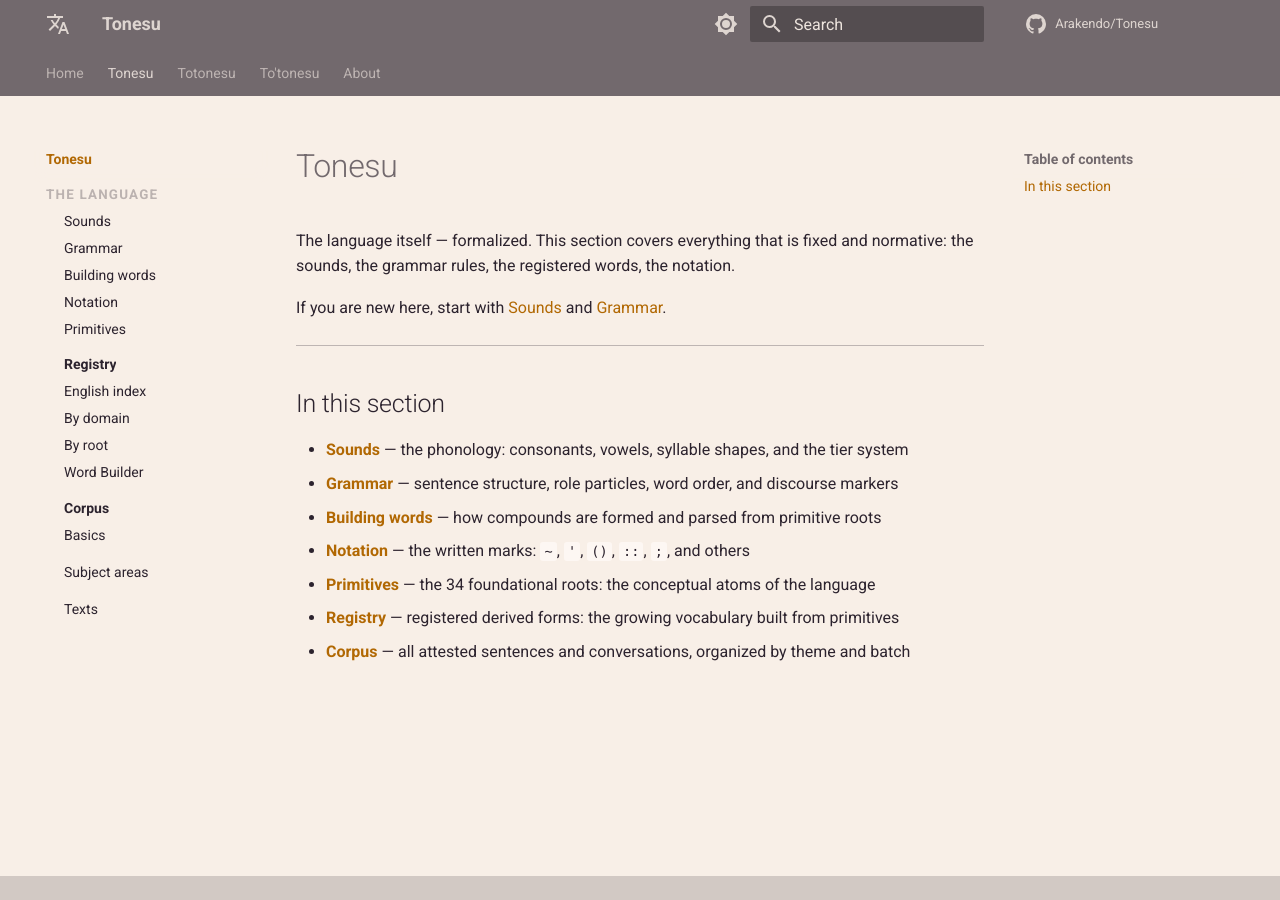
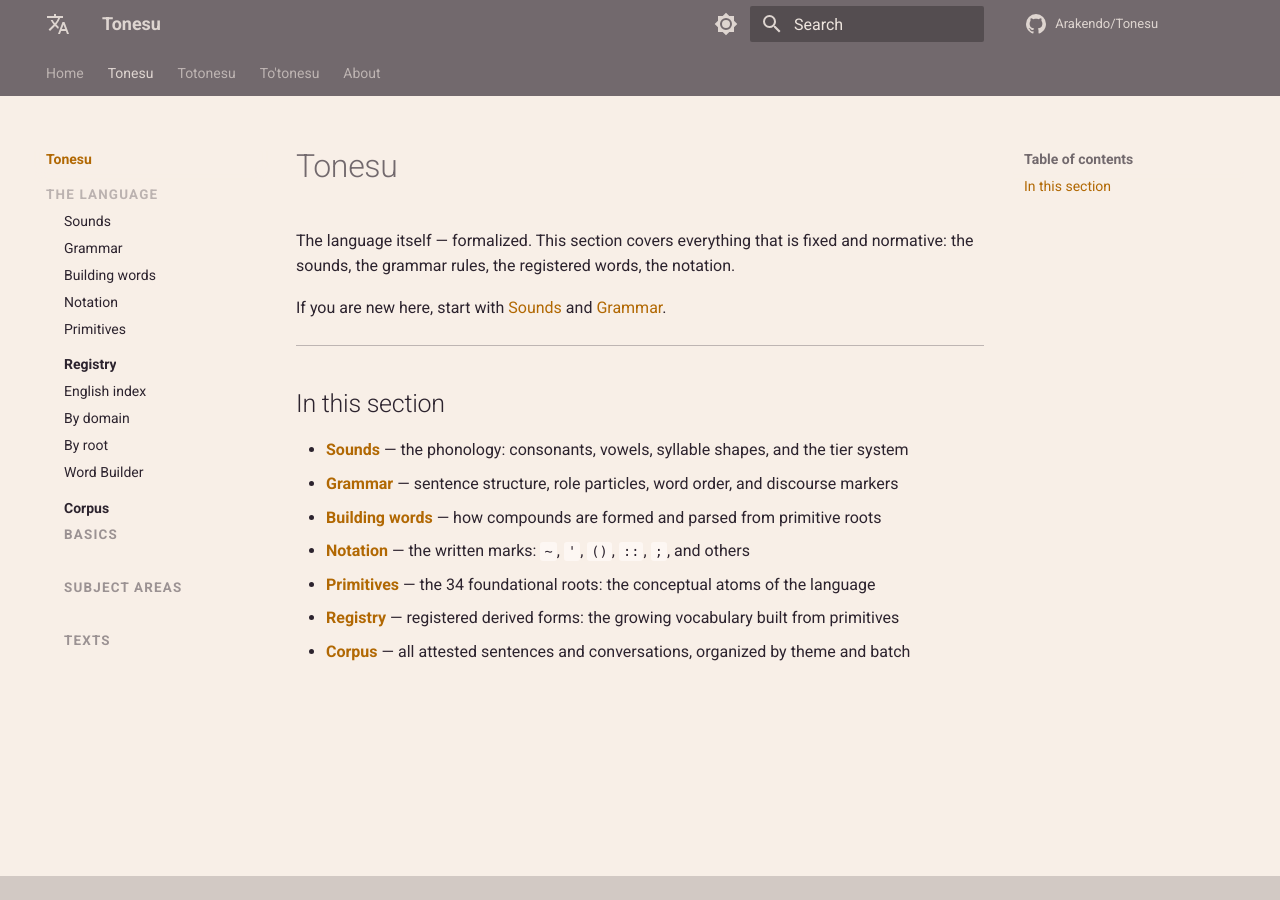
Before and after one commit to Arakendo/Tonesu, an MkDocs documentation site: the page built from www/docs/tonesu/index.md, in a window 1280 px wide. Built offline with MkDocs 1.6.1 and Material for MkDocs 9.7.7, drawn with Linux system fonts in a browser that asks for light colours; comment, search, counter and statistics services are not loaded.

Commit message:
nav CSS: neutralise index-promoted section headers at level 2 (Basics, Subject areas, Texts)

```diff
--- a/www/docs/overrides/css/extra.css
+++ b/www/docs/overrides/css/extra.css
@@ -227,6 +227,37 @@ html .md-typeset__table table {
 
 /* Force label-only sections to stay expanded */
 .md-nav__item--nested > label.md-nav__link ~ .md-nav {
+  display: block !important;
+  max-height: none !important;
+}
+
+/*
+ * navigation.indexes promotes the first index.md child of a section into
+ * its landing page, rendering the header as an <a> inside a
+ * .md-nav__container div instead of a plain <label>. This affects
+ * Corpus sub-groups (Basics, Subject areas, Texts) which live inside a
+ * data-md-level="2" nav. We want them to look and behave identically to
+ * the pure-label groups — not clickable.
+ */
+.md-nav[data-md-level="2"] .md-nav__item--nested > .md-nav__container > a.md-nav__link {
+  pointer-events: none;
+  cursor: default;
+  font-size: .67rem;
+  font-weight: 700;
+  letter-spacing: .09em;
+  text-transform: uppercase;
+  opacity: .45;
+  color: currentColor !important;
+  text-decoration: none !important;
+}
+
+/* Hide the arrow on container-style sub-group headers */
+.md-nav[data-md-level="2"] .md-nav__item--nested > .md-nav__container > label .md-nav__icon {
+  display: none;
+}
+
+/* Force container-style sub-groups to stay expanded */
+.md-nav[data-md-level="2"] .md-nav__item--nested > .md-nav__container ~ .md-nav {
   display: block !important;
   max-height: none !important;
 }
```
